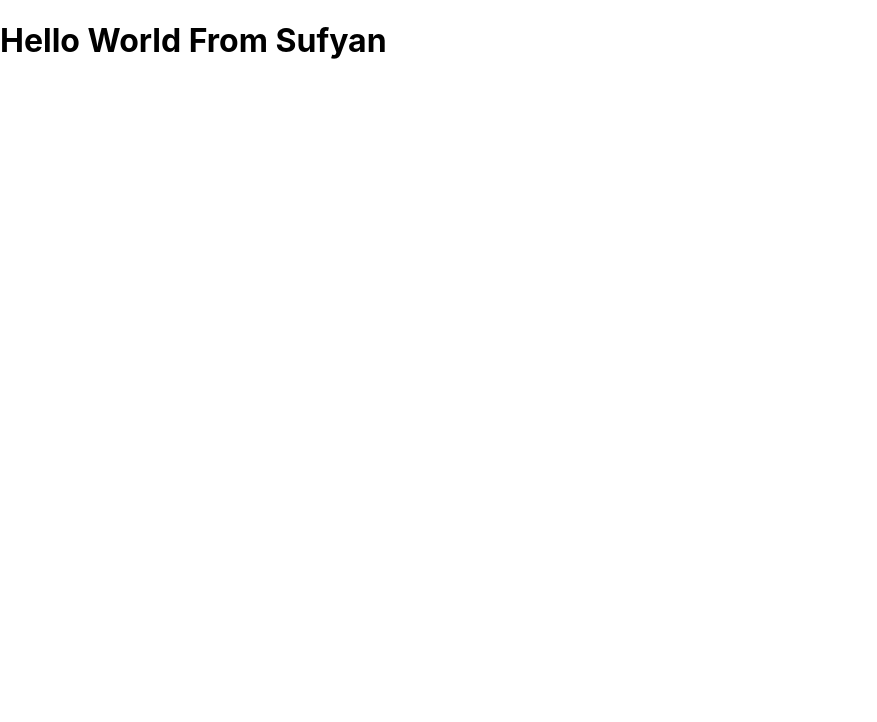
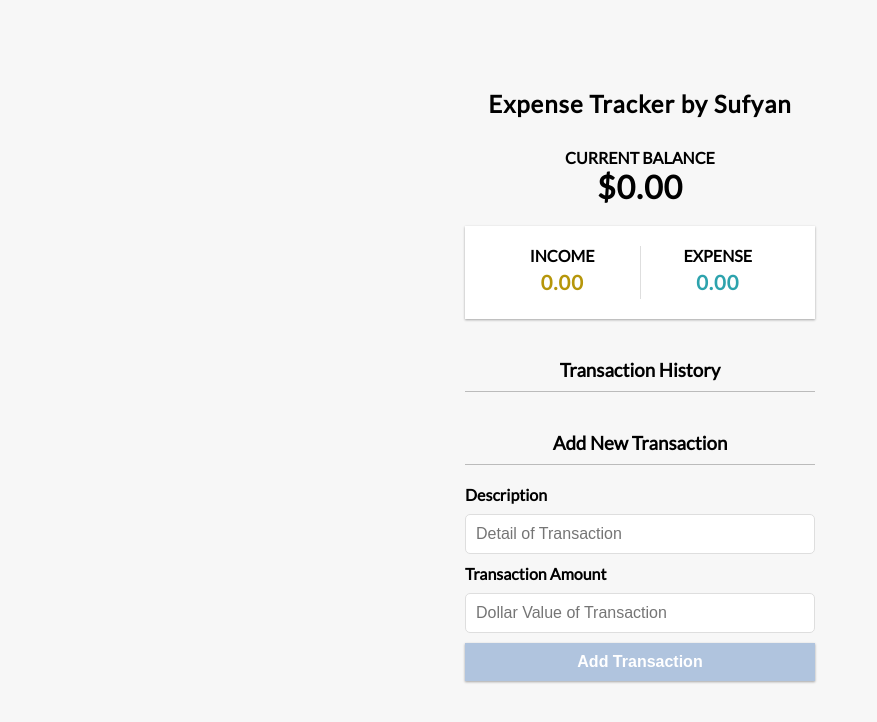
Before and after one commit to SamiSahai/expensetrackk2020, a React (Create React App) app: page / in a window 1280 px wide. Shown: the top 722 px of the page, without its empty margins (0-877 px from the left). Built offline with nearby package versions, Linux system fonts and the light colour scheme.

Commit message:
added components,context,globalstate,appreducer
added components, to appjs with global provider and app reducer included in context and changes with app.css

```diff
--- a/src/App.css
+++ b/src/App.css
@@ -1,38 +1,177 @@
-.App {
-  text-align: center;
+@import url('https://fonts.googleapis.com/css?family=Lato&display=swap');
+
+:root {
+  --box-shadow: 0 1px 3px rgba(0, 0, 0, 0.12), 0 1px 2px rgba(0, 0, 0, 0.24);
 }
 
-.App-logo {
-  height: 40vmin;
-  pointer-events: none;
+* {
+  box-sizing: border-box;
 }
 
-@media (prefers-reduced-motion: no-preference) {
-  .App-logo {
-    animation: App-logo-spin infinite 20s linear;
-  }
-}
-
-.App-header {
-  background-color: #282c34;
-  min-height: 100vh;
+body {
+  background-color: #f7f7f7;
   display: flex;
   flex-direction: column;
   align-items: center;
   justify-content: center;
-  font-size: calc(10px + 2vmin);
-  color: white;
+  min-height: 100vh;
+  margin: 0;
+  font-family: 'Lato', sans-serif;
 }
 
-.App-link {
-  color: #61dafb;
+.container {
+  margin: 30px auto;
+  width: 350px;
 }
 
-@keyframes App-logo-spin {
-  from {
-    transform: rotate(0deg);
-  }
-  to {
-    transform: rotate(360deg);
-  }
+h1 {
+  letter-spacing: 1px;
+  margin: 0;
+  text-align: center;
 }
+
+h2 {
+  letter-spacing: 1px;
+  margin: 0;
+  text-align: center;
+}
+
+h3 {
+  border-bottom: 1px solid #bbb;
+  padding-bottom: 10px;
+  margin: 40px 0 10px;
+  text-align: center;
+}
+
+h4 {
+  margin: 0;
+  text-transform: uppercase;
+  text-align: center;
+}
+
+.inc-exp-container {
+  background-color: #fff;
+  box-shadow: var(--box-shadow);
+  padding: 20px;
+  display: flex;
+  justify-content: space-between;
+  margin: 20px 0;
+}
+
+.inc-exp-container > div {
+  flex: 1;
+  text-align: center;
+}
+
+.inc-exp-container > div:first-of-type {
+  border-right: 1px solid #dedede;
+}
+
+.money {
+  font-size: 20px;
+  letter-spacing: 1px;
+  margin: 5px 0;
+}
+
+.money.plus {
+  color: #b6960a;
+  font-weight: bold;
+}
+
+.money.minus {
+  color: #2da3ad;
+  font-weight: bold;
+}
+
+label {
+  display: inline-block;
+  margin: 10px 0;
+  font-weight: bold;
+}
+
+input[type='text'],
+input[type='number'] {
+  border: 1px solid #dedede;
+  border-radius: 5px;
+  display: block;
+  font-size: 16px;
+  padding: 10px;
+  width: 100%;
+}
+
+.btn {
+  cursor: pointer;
+  background-color: lightsteelblue;
+  box-shadow: var(--box-shadow);
+  color: #fff;
+  border: 0;
+  display: block;
+  font-size: 16px;
+  margin: 10px 0 30px;
+  padding: 10px;
+  width: 100%;
+  font-weight: bold;
+}
+
+.btn:focus,
+.delete-btn:focus {
+  outline: 5px;
+}
+
+.list {
+  list-style-type: none;
+  padding: 0;
+  margin-bottom: 40px;
+}
+
+.list li {
+  background-color: #fff;
+  box-shadow: var(--box-shadow);
+  color: #333;
+  display: flex;
+  justify-content: space-between;
+  position: relative;
+  padding: 10px;
+  margin: 10px 0;
+}
+
+.list li.plus {
+  border-right: 5px solid #b6960a;
+}
+
+.list li.plus:hover {
+  border-right: 5px solid #b6960a;
+  background-color: #b6960a;
+  color: #f7f7f7
+}
+
+.list li.minus {
+  border-right: 5px solid #2da3ad;
+}
+
+.list li.minus:hover {
+  border-right: 5px solid #2da3ad;
+  background-color: #2da3ad;
+  color: #f7f7f7
+}
+
+
+.delete-btn {
+  cursor: pointer;
+  background-color: #8a6a66;
+  border: 0;
+  color: #fff;
+  font-size: 20px;
+  line-height: 20px;
+  padding: 2px 5px;
+  position: absolute;
+  top: 50%;
+  left: 0;
+  transform: translate(-100%, -50%);
+  opacity: 0;
+  transition: opacity 0.3s ease;
+}
+
+.list li:hover .delete-btn {
+  opacity: 1;
+}
--- a/src/App.js
+++ b/src/App.js
@@ -1,12 +1,29 @@
 import React from 'react';
 
+//import Css
 import './App.css';
+
+// Import Components
+import { Header } from './components/Header';
+import { Balance } from './components/Balance';
+import { AccountSummary } from './components/AccountSummary';
+import { TransactionHistory } from './components/TransactionHistory';
+import { AddTransaction } from './components/AddTransaction';
+
+// Import Provider
+import { GlobalProvider } from './context/GlobalState';
 
 function App() {
   return (
-    <div >
-  <h1>Hello World From Sufyan</h1>
-    </div>
+      <GlobalProvider>
+        <Header />
+        <div className="container">
+          <Balance />
+          <AccountSummary />
+          <TransactionHistory />
+          <AddTransaction />
+        </div>
+      </GlobalProvider>
   );
 }
 
--- /dev/null
+++ b/src/components/AccountSummary.js
@@ -0,0 +1,39 @@
+import React, { useContext } from 'react'
+
+// Import the Global State
+import { GlobalContext } from '../context/GlobalState';
+
+export const AccountSummary = () => {
+
+    const { transactions } = useContext(GlobalContext);
+
+    const transactionAmounts = transactions.map(transaction => transaction.transactionAmount);
+
+    const income = transactionAmounts
+        .filter(transaction => transaction > 0)
+        .reduce((acc, transaction) => (acc += transaction), 0)
+        .toFixed(2);
+
+    const expense = Math.abs(transactionAmounts
+        .filter(transaction => transaction < 0)
+        .reduce((acc, transaction) => (acc += transaction), 0)
+        ).toFixed(2);
+
+    return (
+        <div className="inc-exp-container">
+            <div>
+                <h4>Income</h4>
+                <p className="money plus">
+                    {income}
+                </p>
+            </div>
+            <div>
+                <h4>Expense</h4>
+                <p className="money minus">
+                    {expense}
+                </p>
+            </div>
+
+        </div>
+    )
+}
--- /dev/null
+++ b/src/components/AddTransaction.js
@@ -0,0 +1,59 @@
+import React, { useState, useContext } from 'react';
+
+// Import the Global State
+import { GlobalContext } from '../context/GlobalState';
+
+
+export const AddTransaction = () => {
+
+    const [description, setDescription] = useState('');
+    const [transactionAmount, setTransactionAmount] = useState('');
+
+    const { addTransaction } = useContext(GlobalContext);
+
+    const onSubmit = (e) => {
+        e.preventDefault();
+
+        const newTransaction = {
+            id: new Date().getTime(),
+            description,
+            transactionAmount: +transactionAmount
+        }
+
+        addTransaction(newTransaction);
+
+    }
+
+    return (
+        <div>
+            <h3>Add New Transaction</h3>
+            <form onSubmit={onSubmit}>
+                <div className="form-control">
+                    <label htmlFor="description">
+                        Description
+                    </label>
+                    <input  type="text"
+                            id="description"
+                            value={description}
+                            onChange={(e) => setDescription(e.target.value)}
+                            placeholder="Detail of Transaction"
+                            required="required"
+                    />
+                </div>
+                <div className="form-control">
+                    <label htmlFor="transactionamount">
+                        Transaction Amount
+                    </label>
+                    <input  type="number"
+                            id="transactionamount"
+                            value={transactionAmount}
+                            onChange={(e) => setTransactionAmount(e.target.value)}
+                            placeholder="Dollar Value of Transaction"
+                            required="required"
+                    />
+                </div>
+                <button className="btn">Add Transaction</button>
+            </form>
+        </div>
+    )
+}
--- /dev/null
+++ b/src/components/Balance.js
@@ -0,0 +1,20 @@
+import React, { useContext } from 'react'
+
+// Import the Global State
+import { GlobalContext } from '../context/GlobalState';
+
+export const Balance = () => {
+
+    const { transactions } = useContext(GlobalContext);
+
+    const transactionAmounts = transactions.map(transaction => transaction.transactionAmount);
+    const balance = transactionAmounts.reduce((acc, item) => (acc += item), 0).toFixed(2);
+
+
+    return (
+        <div>
+            <h4>Current Balance</h4>
+            <h1 id="balance">${balance}</h1>
+        </div>
+    )
+}
--- /dev/null
+++ b/src/components/Header.js
@@ -0,0 +1,9 @@
+import React from 'react'
+
+export const Header = () => {
+    return (
+        <h2>
+            Expense Tracker by Sufyan
+        </h2>
+    )
+}
--- /dev/null
+++ b/src/components/Transaction.js
@@ -0,0 +1,23 @@
+import React, { useContext } from 'react'
+
+// Import the Global State
+import { GlobalContext } from '../context/GlobalState';
+
+export const Transaction = ({ transaction }) => {
+
+    const { delTransaction } = useContext(GlobalContext);
+
+    const sign = transaction.transactionAmount > 0 ? '+' : '-';
+    const transactionType = transaction.transactionAmount > 0 ? 'plus' : 'minus';
+
+    return (
+        <li className={transactionType}>
+            {transaction.description}
+            <span>{sign}${Math.abs(transaction.transactionAmount)}</span>
+            <button className="delete-btn"
+                    onClick={() => delTransaction(transaction.id)}>
+                X
+            </button>
+        </li>
+    )
+}
--- /dev/null
+++ b/src/components/TransactionHistory.js
@@ -0,0 +1,27 @@
+import React, { useContext } from 'react';
+
+// Import Transaction Component
+import { Transaction } from './Transaction';
+
+// Import the Global State
+import { GlobalContext } from '../context/GlobalState';
+
+export const TransactionHistory = () => {
+
+    const { transactions } = useContext(GlobalContext);
+
+    return (
+        <div>
+            <h3>
+                Transaction History
+            </h3>
+            <ul className="list">
+                {transactions.map(transaction =>
+                    (
+                    <Transaction key={transaction.id} transaction={transaction} />
+                    )
+                )}
+            </ul>
+        </div>
+    )
+}
--- /dev/null
+++ b/src/context/AppReducer.js
@@ -0,0 +1,17 @@
+export default (state, action) => {
+    switch(action.type) {
+        case 'DELETE_TRANSACTION':
+            return {
+                ...state,
+                transactions: state.transactions
+                    .filter(transaction => transaction.id !== action.payload)
+            }
+        case 'ADD_TRANSACTION':
+            return {
+                ...state,
+                transactions: [action.payload, ...state.transactions]
+            }
+        default:
+            return state;
+    };
+}
--- /dev/null
+++ b/src/context/GlobalState.js
@@ -0,0 +1,48 @@
+import React, { createContext, useReducer } from 'react';
+
+// Import the Reducer
+import AppReducer from './AppReducer';
+
+// Create the initial state
+const initialState = {
+    transactions: []
+}
+
+// Create the Global Context
+export const GlobalContext = createContext(initialState);
+
+// Create a Provider for the Global Context
+export const GlobalProvider = ({ children }) => {
+    const [state, dispatch] = useReducer(AppReducer, initialState);
+
+    // Actions for Transactions
+
+        // Delete Existing Transaction Action
+        function delTransaction(id) {
+            dispatch({
+                type: 'DELETE_TRANSACTION',
+                payload: id
+            });
+        }
+
+        // Add New Transaction Action
+        function addTransaction(transaction) {
+            dispatch({
+                type: 'ADD_TRANSACTION',
+                payload: transaction
+            })
+        }
+
+    return (
+        <GlobalContext.Provider value={
+            {
+                transactions: state.transactions,
+                delTransaction,
+                addTransaction
+            }
+        }>
+            {children}
+        </GlobalContext.Provider>
+    );
+
+}
```
